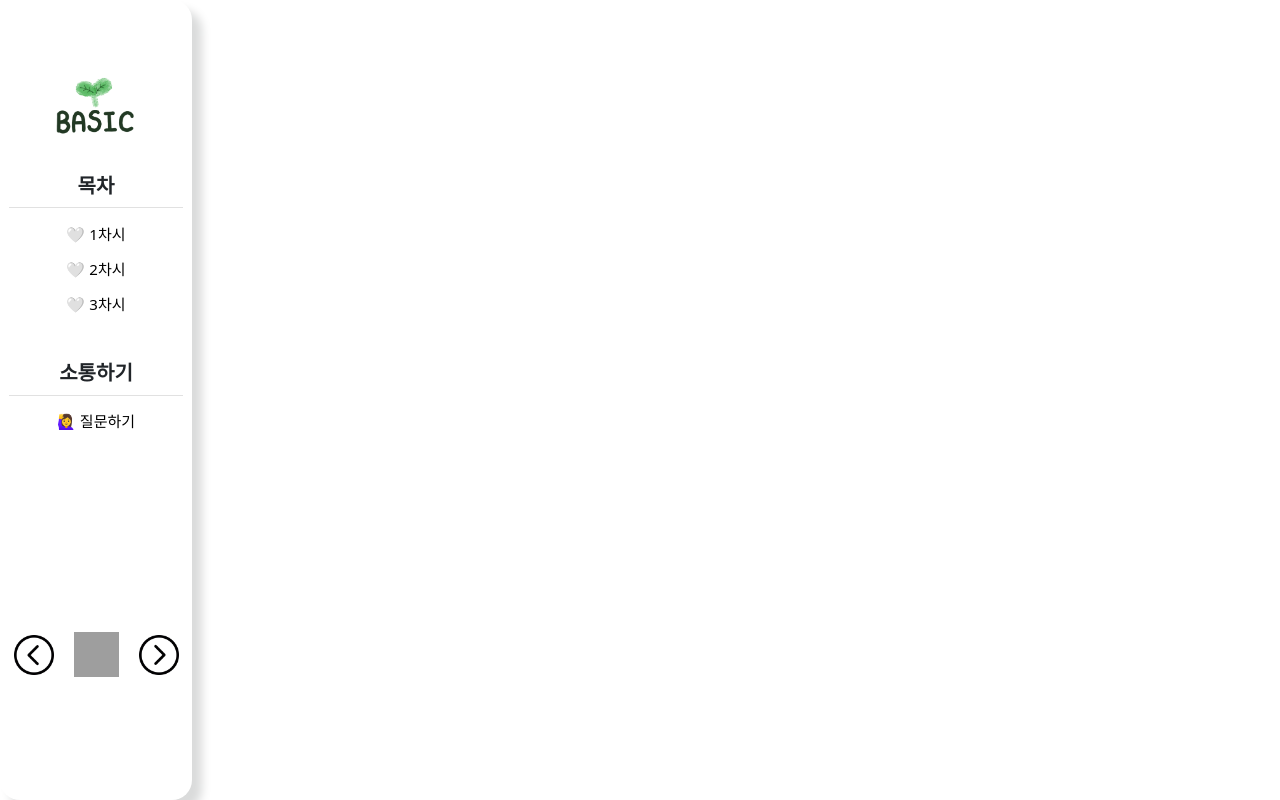
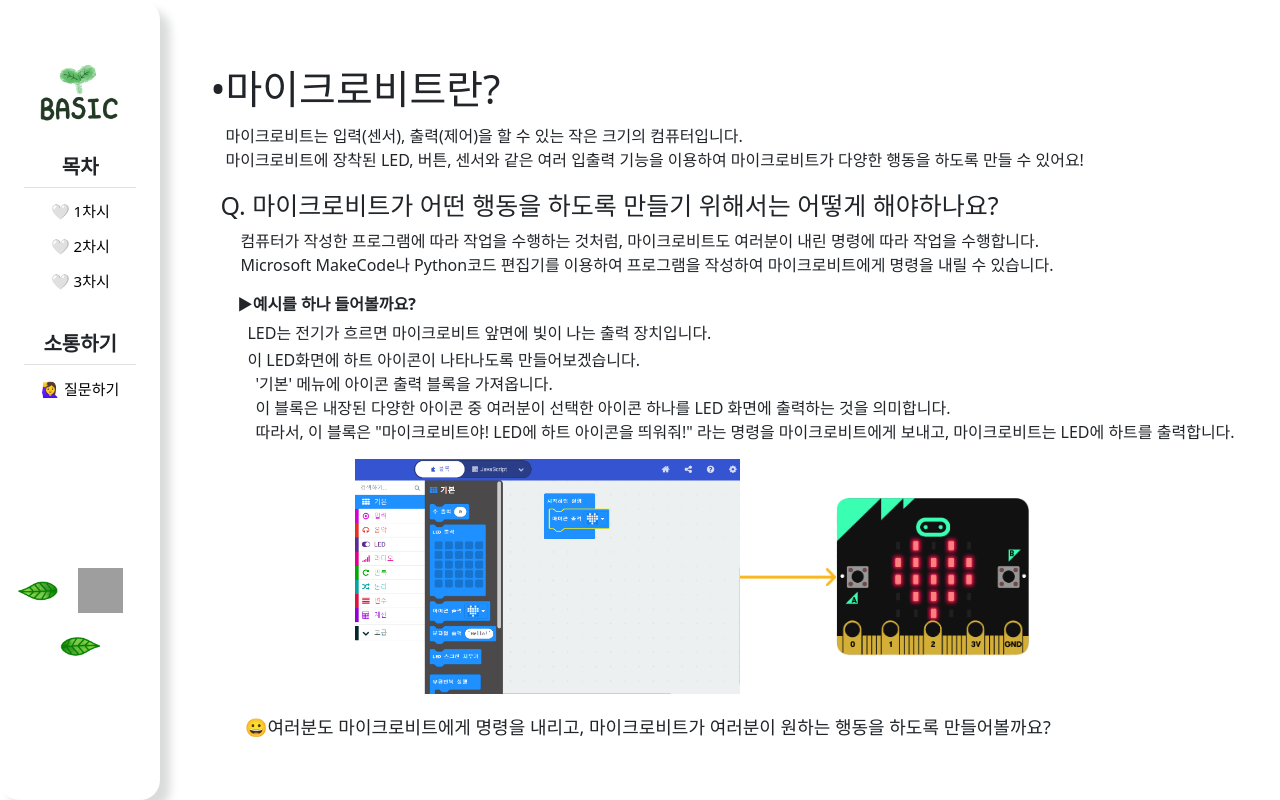
Before and after one commit to SHAP-STORY/SHAP_STORY, a React (Create React App) app in the folder front_end/: page /basic in a window 1280 px wide. Built offline with nearby package versions, Linux system fonts and the light colour scheme; grey boxes are pictures that could not be loaded.

Commit message:
feat: flex 배치, divider, 버튼 디자인 수정

```diff
--- a/front_end/src/Advanced.js
+++ b/front_end/src/Advanced.js
@@ -42,14 +42,14 @@
                         src={basicImg}
                     ></img>
                     <h5 style={{marginBottom: "5%", fontWeight: "bold"}}>목차</h5>
-                    <img style={{marginBottom: "5%"}} src={divider}></img>
+                    <img style={{marginBottom: "5%", width: "70%"}} src={divider}></img>
                     <ContentButton>🤍 1차시</ContentButton>
                     <ContentButton>🤍 2차시</ContentButton>
                     <ContentButton style={{marginBottom: "20%"}}>
                         🤍 3차시
                     </ContentButton>
                     <h5 style={{marginBottom: "5%", fontWeight: "bold"}}>소통하기</h5>
-                    <img style={{marginBottom: "5%"}} src={divider}></img>
+                    <img style={{marginBottom: "5%", width: "70%"}} src={divider}></img>
                     <ContentButton style={{marginBottom: "100%"}}>
                         🙋‍♀ 질문하기
                     </ContentButton>
@@ -72,7 +72,7 @@
                     </div>
                 </ColAlign>
 
-                <Ad_contents01></Ad_contents01>
+                <Ad_contents01/>
             </RowAlign>
 
         );
--- a/front_end/src/Basic.js
+++ b/front_end/src/Basic.js
@@ -44,14 +44,14 @@
                         src={basicImg}
                     ></img>
                     <h5 style={{marginBottom: "5%", fontWeight: "bold"}}>목차</h5>
-                    <img style={{marginBottom: "5%"}} src={divider}></img>
+                    <img style={{marginBottom: "5%", width: "70%"}} src={divider}></img>
                     <ContentButton>🤍 1차시</ContentButton>
                     <ContentButton>🤍 2차시</ContentButton>
                     <ContentButton style={{marginBottom: "20%"}}>
                         🤍 3차시
                     </ContentButton>
                     <h5 style={{marginBottom: "5%", fontWeight: "bold"}}>소통하기</h5>
-                    <img style={{marginBottom: "5%"}} src={divider}></img>
+                    <img style={{marginBottom: "5%", width: "70%"}} src={divider}></img>
                     <ContentButton style={{marginBottom: "100%"}}>
                         🙋‍♀ 질문하기
                     </ContentButton>
@@ -73,9 +73,7 @@
                         ></NextBtn>
                     </div>
                 </ColAlign>
-                <div style={{marginLeft: "5%", border: "10px"}}>
-
-                </div>
+                <BasicContent1/>
 
             </RowAlign>
         );
--- a/front_end/src/components/BasicContentOne.js
+++ b/front_end/src/components/BasicContentOne.js
@@ -7,7 +7,7 @@
 class BasicContentOne extends React.Component {
     render() {
       return (
-          <div style={{display: "flex", flexDirection: "column"}}>
+          <ColAlign>
               <text style={{fontSize: "40px", textAlign:"left", marginBottom: "5px"}}>•마이크로비트란?</text>
               <text style={{textAlign: "left", marginLeft: "15px", marginBottom: "15px"}}>
                 마이크로비트는 입력(센서), 출력(제어)을 할 수 있는 작은 크기의 컴퓨터입니다.
@@ -44,9 +44,20 @@
                 <img src={microbit} style={{width: "20%"}}></img>
               </div>
               <text style={{textAlign: "left", fontSize: "18px", marginLeft: "35px"}}>😀여러분도 마이크로비트에게 명령을 내리고, 마이크로비트가 여러분이 원하는 행동을 하도록 만들어볼까요?</text>
-          </div>
+          </ColAlign>
       );
     }
 }
 
+const ColAlign = styled.div`
+  margin-left: 50px;
+  width: 100%;
+  height: 100vh;
+  display: flex;
+  justify-content: center;
+  align-items: left;
+  flex-direction: column;
+  align: left;
+`;
+
 export default BasicContentOne;
```
Also changed, not shown: front_end/src/image/PreviewButton.png, front_end/src/image/nextButton.png.
